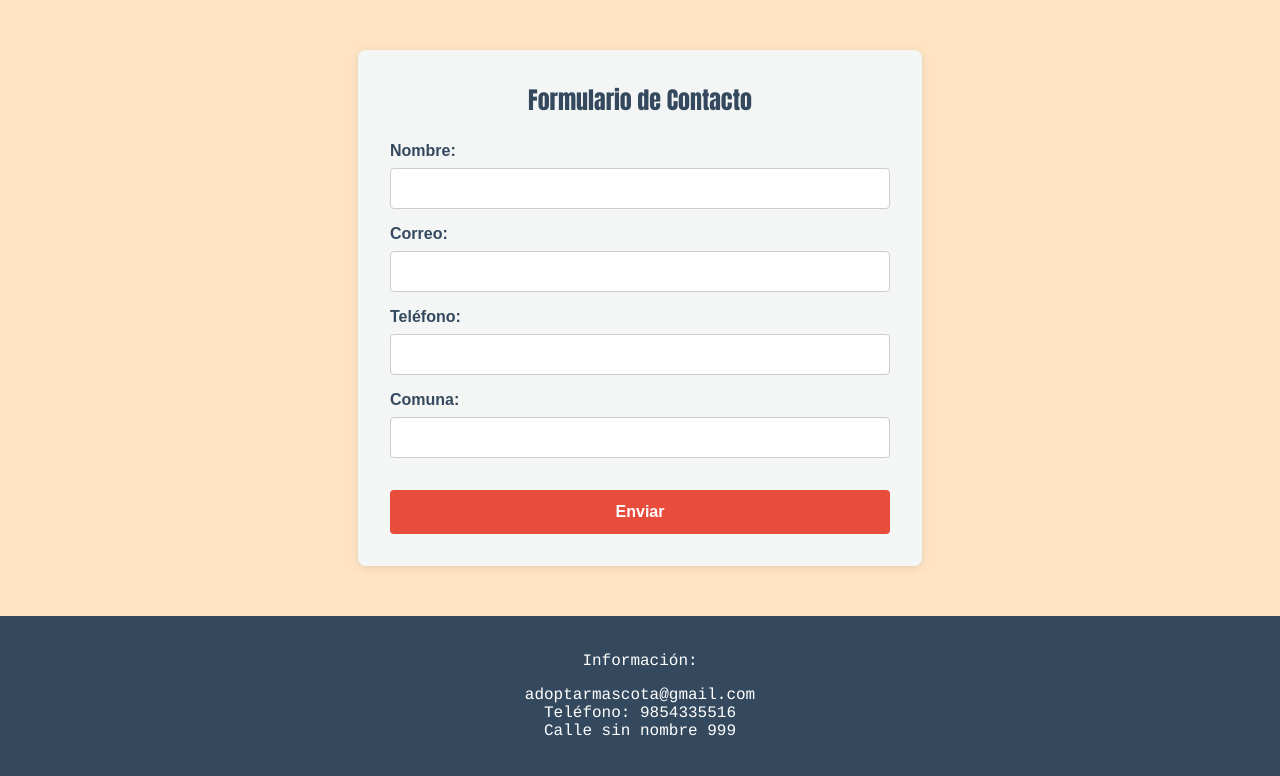
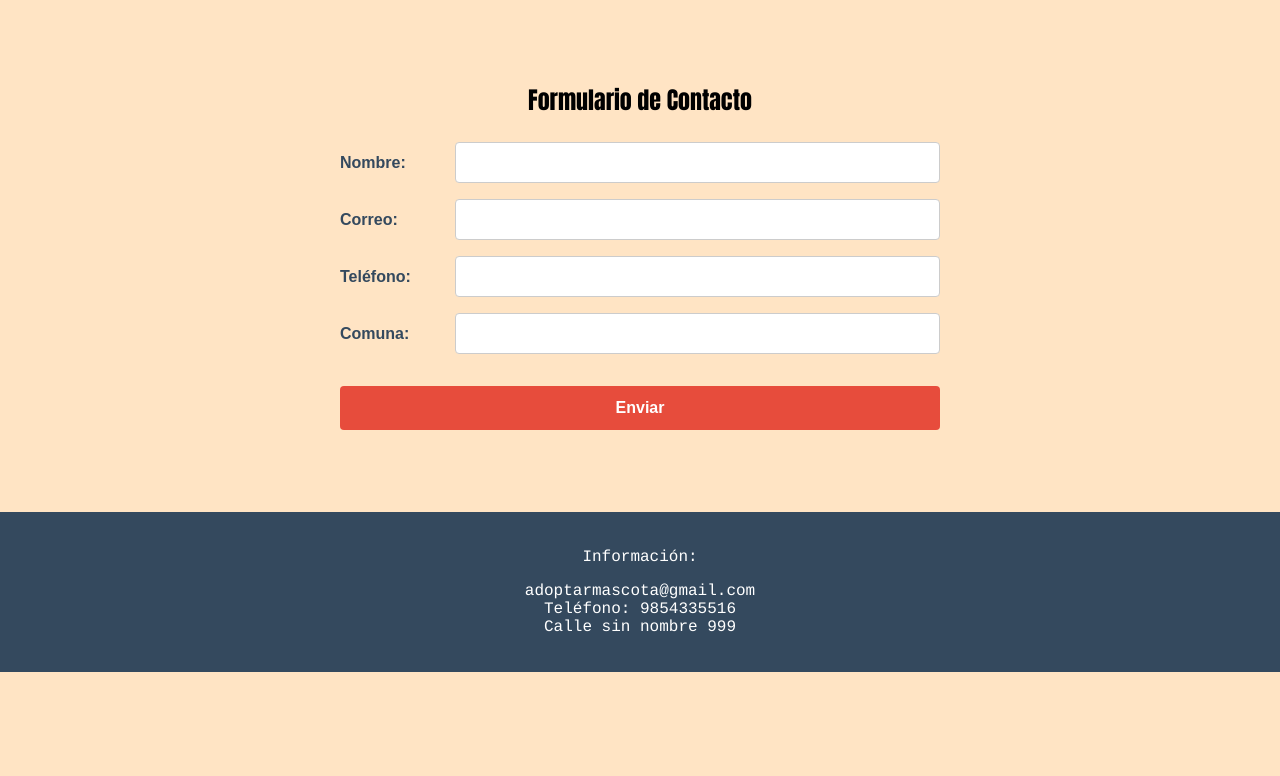
Before and after one commit to RodolfoGomezHernandez/adopta, a Django app: page /contacto/ in a window 1280 px wide. Shown: the part 159-935 px from the top of the page. After the commit the page ends 831 px from the top, so only its background shows below. Run offline with Django 5.2, Linux system fonts and the light colour scheme.

Commit message:
Corrección de estilos formulario de contacto

```diff
--- a/static/css/styles.css
+++ b/static/css/styles.css
@@ -99,37 +99,42 @@ footer ul {
 
 /* --- Estilos para el Formulario de Contacto --- */
 .form-contact {
-    background-color: #f4f6f6;
-    max-width: 500px;
+    max-width: 600px;
     margin: 50px auto;
     padding: 2rem;
     border-radius: 8px;
-    box-shadow: 0 2px 10px rgba(0, 0, 0, 0.1);
 }
 
 .form-contact h2 {
-    color: #34495e;
+    color: #000;
     font-family: Impact, sans-serif;
     text-align: center;
     margin-top: 0;
     margin-bottom: 1.5rem;
 }
 
+
 .form-contact form p {
     margin-bottom: 1rem;
+    display: flex;
+    align-items: center;
+    gap: 15px;
 }
 
+
 .form-contact label {
-    display: block;
-    margin-bottom: 0.5rem;
     font-weight: bold;
     color: #34495e;
     text-align: left;
+    flex-basis: 100px; /* Ancho base del label */
+    flex-shrink: 0; /* Evita que el label se encoja */
 }
+
 
 .form-contact input[type="text"],
 .form-contact input[type="email"],
 .form-contact input[type="tel"] {
+    flex: 1; /* El input ocupa el resto del espacio disponible */
     width: 100%;
     padding: 0.75rem;
     border: 1px solid #ccc;
```
